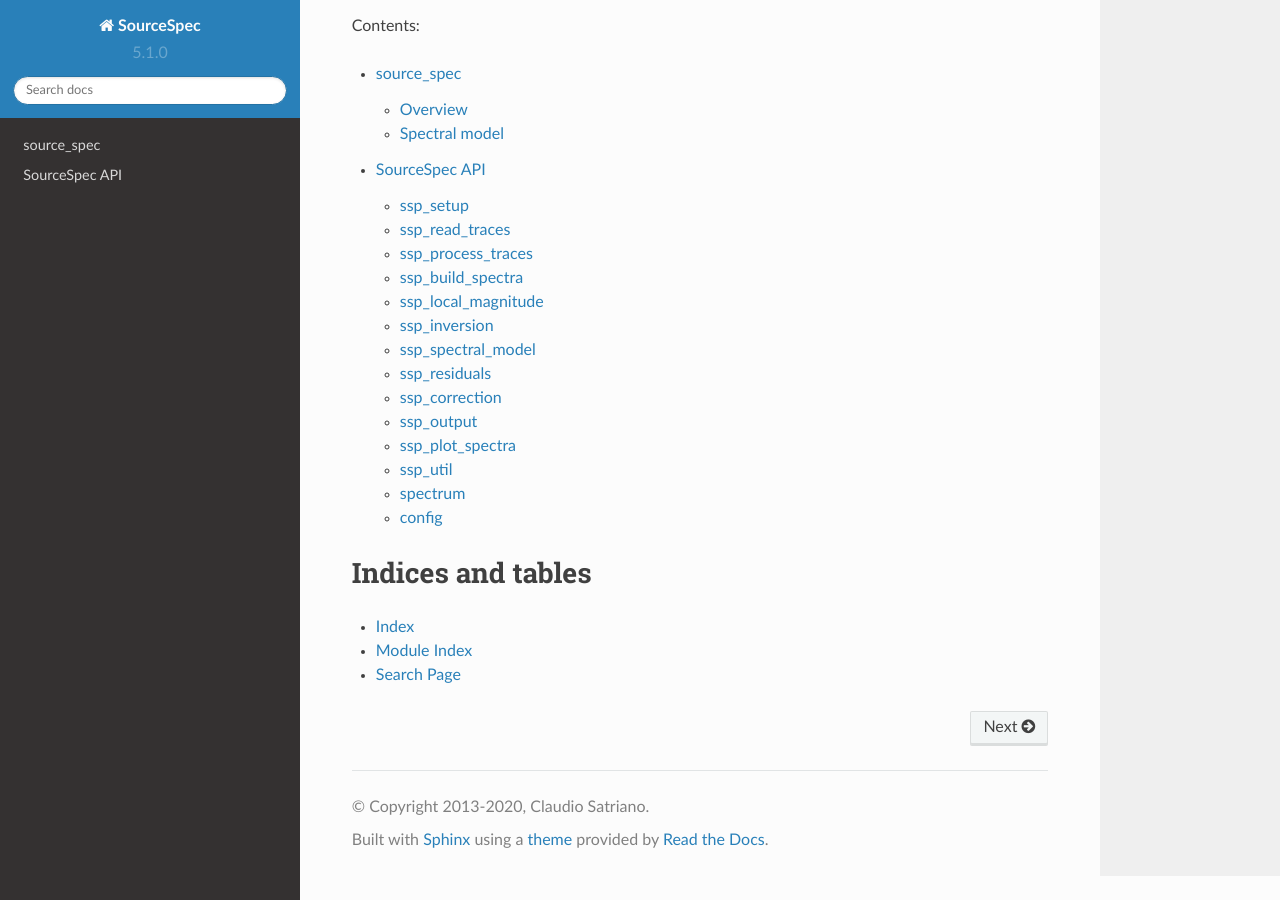
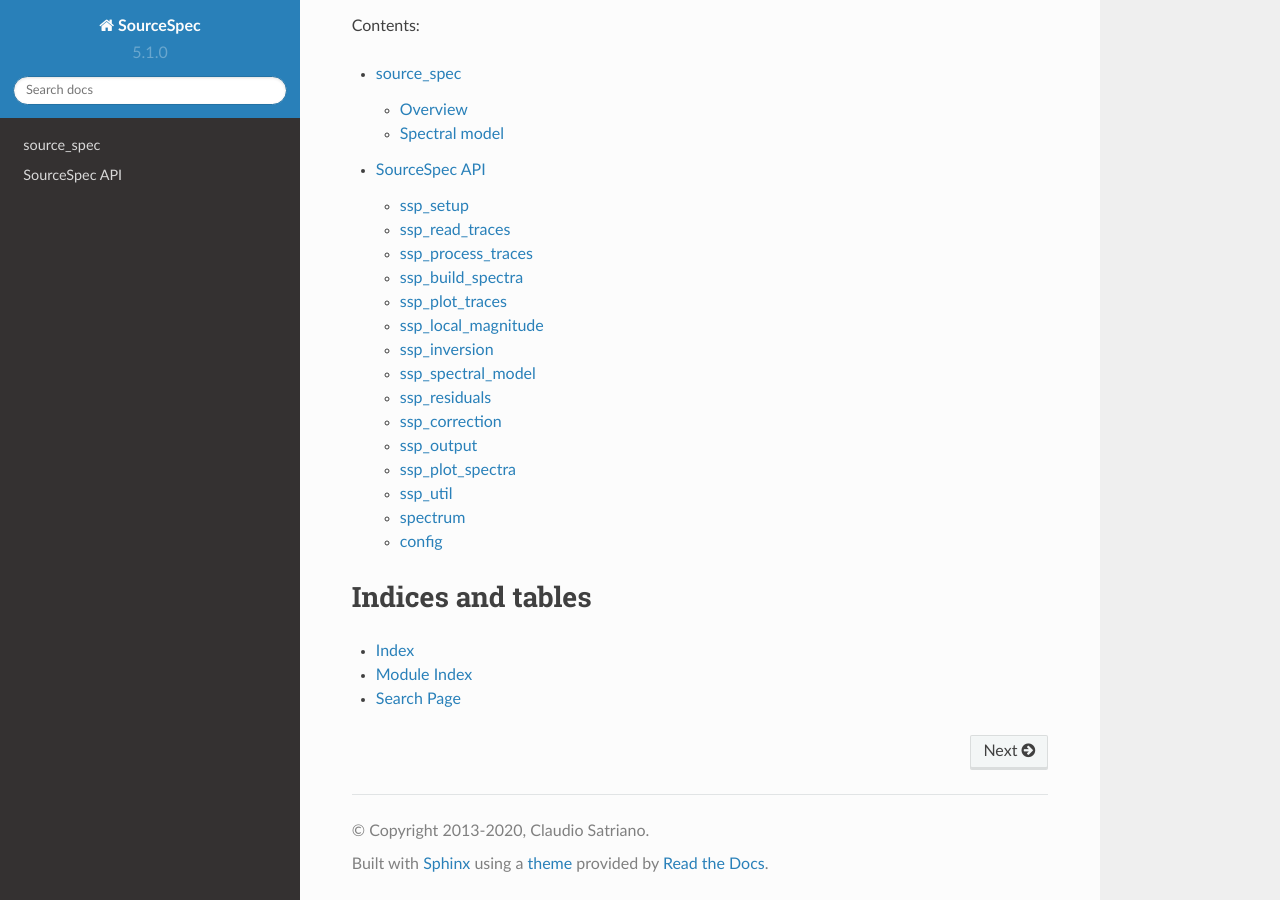
Before and after one commit to SeismicSource/sourcespec, a Sphinx documentation site: the page built from doc/index.rst, in a window 1280 px wide and 900 px high, scrolled down 509 px. Built offline with Sphinx 7.4.7 and the Read the Docs theme 2.0.0, drawn with Linux system fonts in a browser that asks for light colours; the version number is read from the project's files by our own code.

Commit message:
Add ssp_plot_traces to doc

```diff
--- a/doc/api.rst
+++ b/doc/api.rst
@@ -26,6 +26,11 @@ ssp_process_traces
 ssp_build_spectra
 -----------------
 .. automodule:: ssp_build_spectra
+   :members:
+
+ssp_plot_traces
+-----------------
+.. automodule:: ssp_plot_traces
    :members:
 
 ssp_local_magnitude
```
